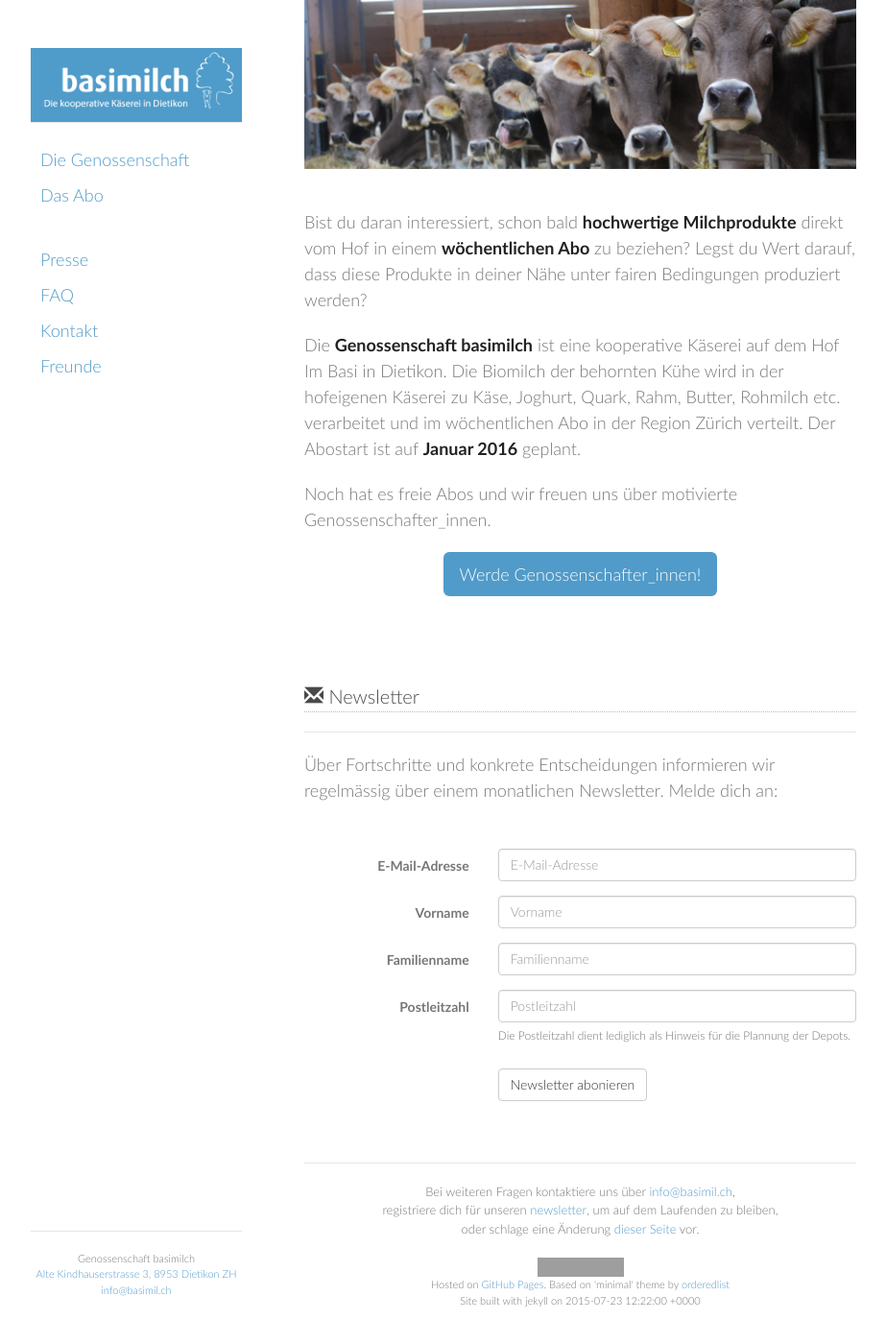
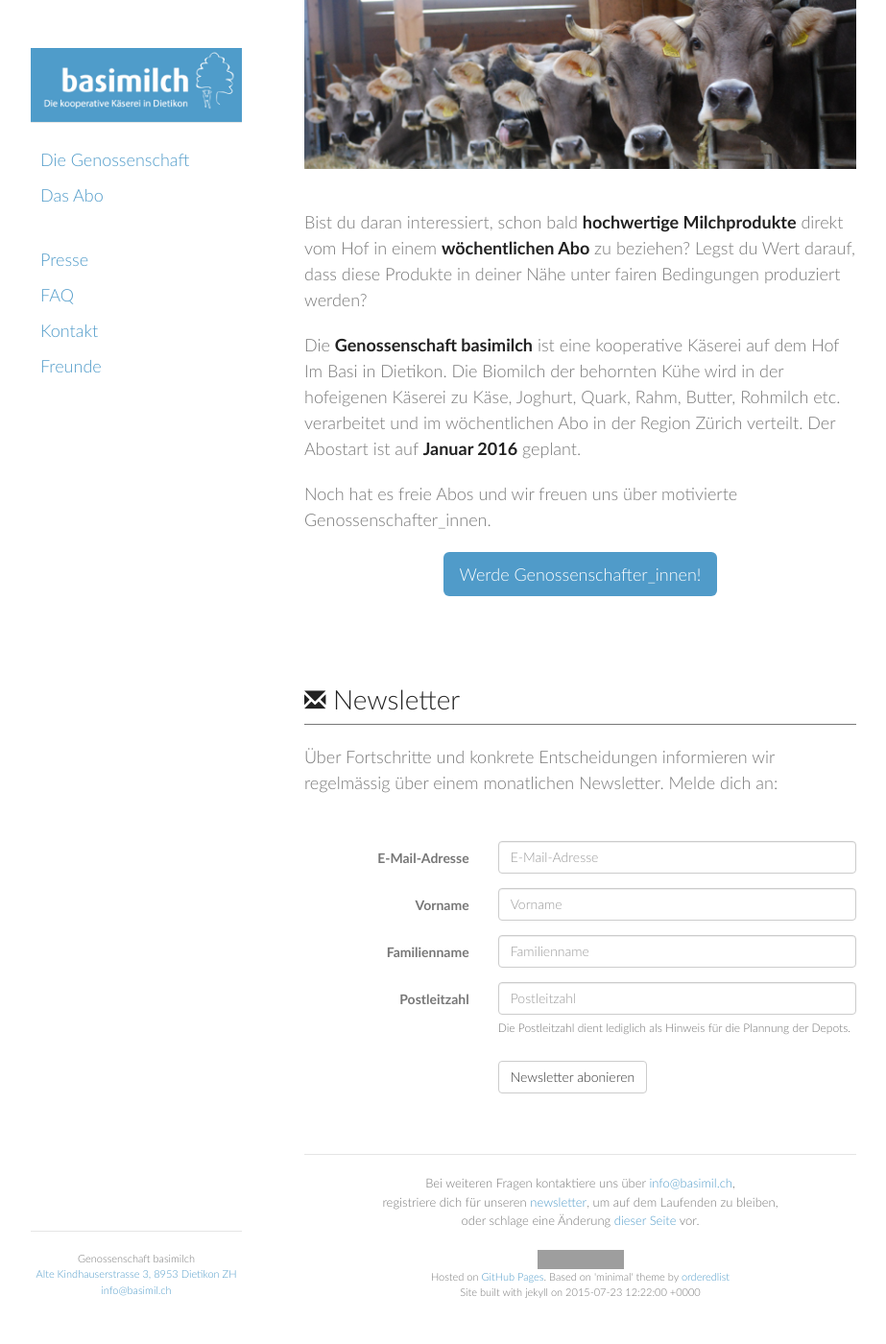
Before and after one commit to vryser/basimilch.github.io, a Jekyll site: the page built from pages/00-home.md, in a window 1280 px wide and 1400 px high, scrolled down 144 px. Shown: the whole window at 96% size, without its empty margins (178-1101 px from the left). Built offline with Jekyll 4.4.1, drawn with Linux system fonts in a browser that asks for light colours; grey boxes are pictures that could not be loaded.

Commit message:
fix: remove double hr below newsletter title

```diff
--- a/_includes/newsletter_form.html
+++ b/_includes/newsletter_form.html
@@ -1,10 +1,9 @@
 <br>
 <section>
-  <h3 id="newsletter-form">
+  <h1 id="newsletter-form">
     <span class="glyphicon glyphicon-envelope" aria-hidden="true"></span>
     Newsletter
-  </h3>
-  <hr>
+  </h1>
 
   <p>
     Über Fortschritte und konkrete Entscheidungen informieren wir regelmässig über einem monatlichen Newsletter. Melde dich an:
--- a/css/basimilch.css
+++ b/css/basimilch.css
@@ -339,3 +339,7 @@ h3 .glyphicon {
 form {
   font-size: 14px;
 }
+
+h1 span.glyphicon {
+  font-size: 0.8em;
+}
```
